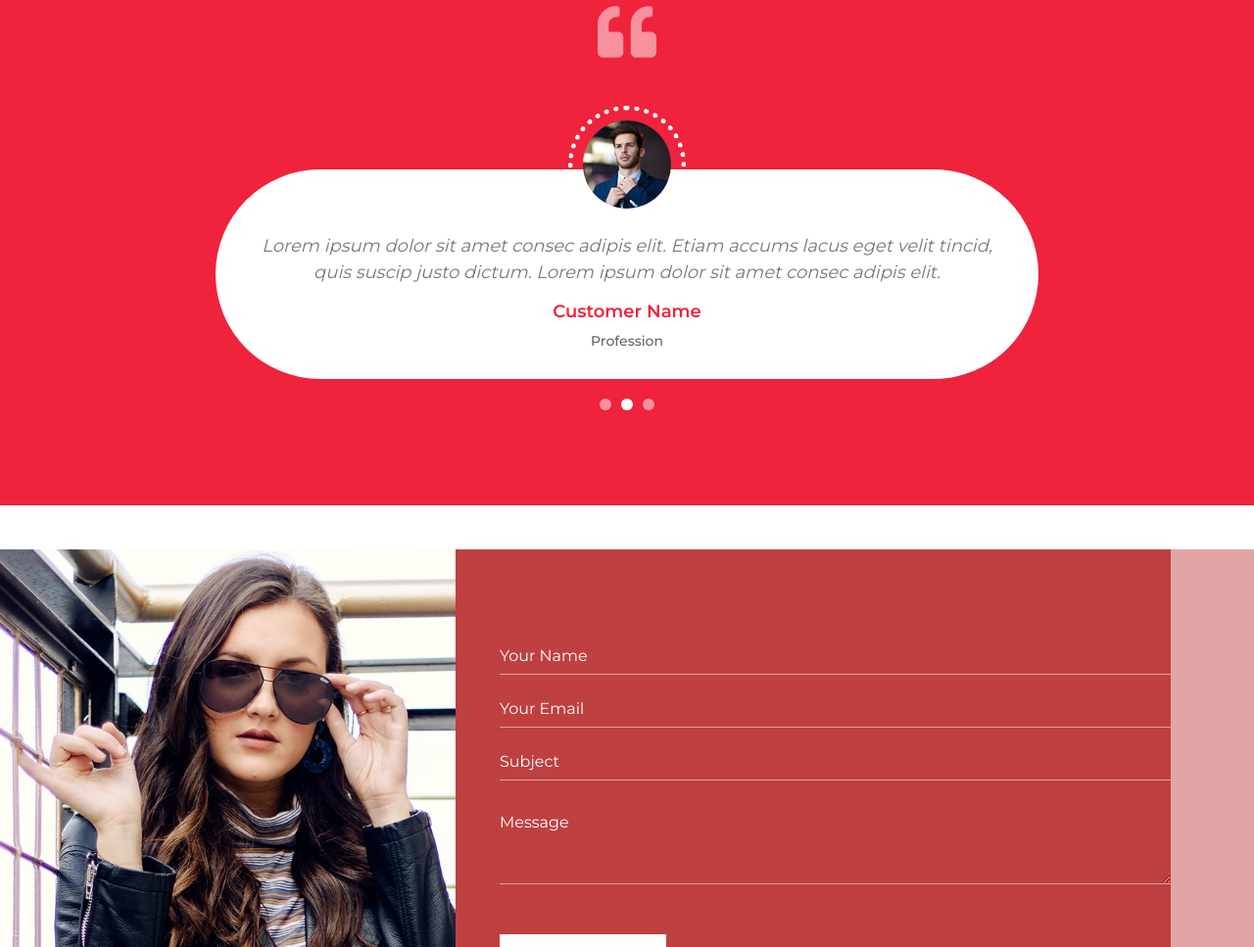
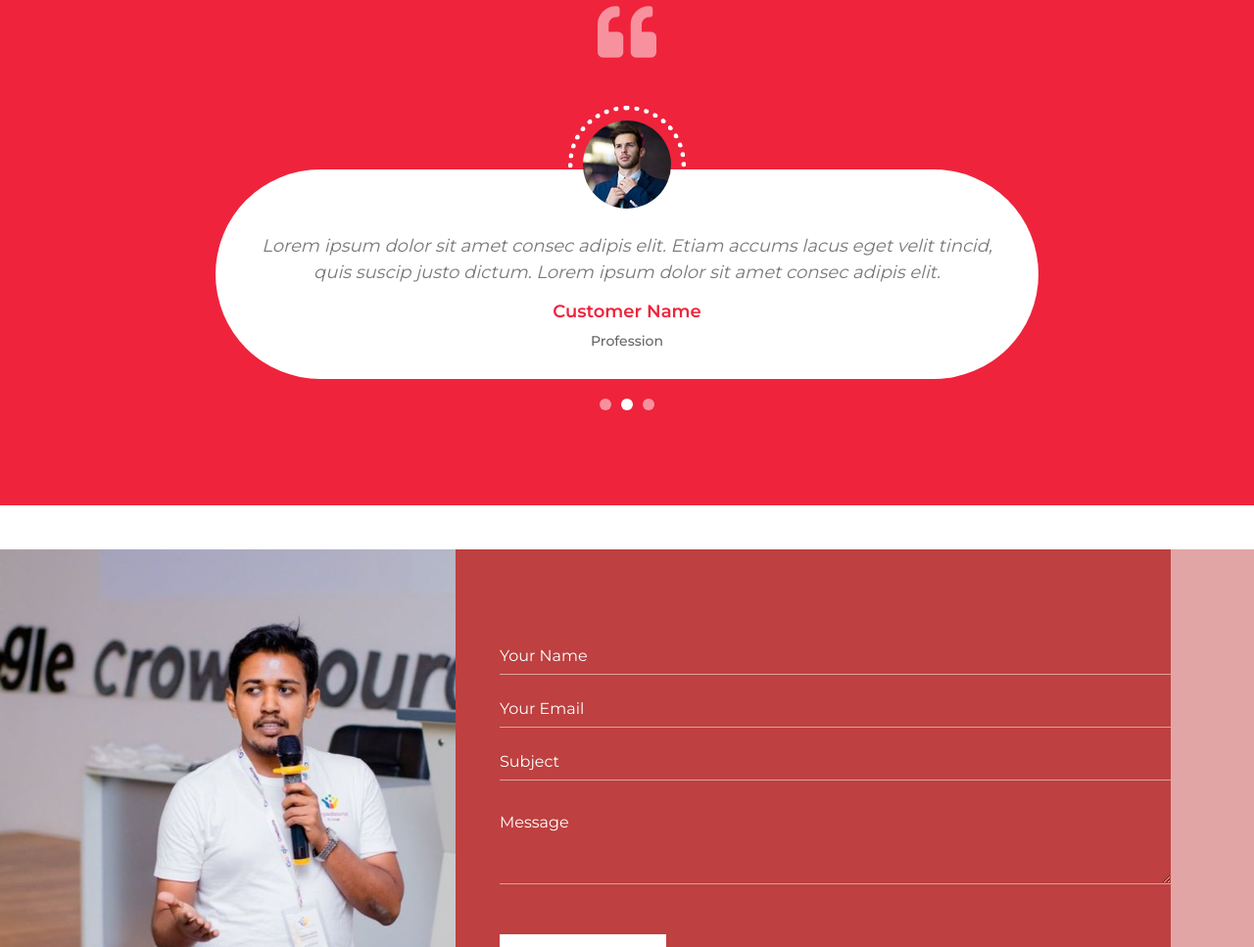
Before and after one commit to chamod93/chamod93.github.io, a plain HTML site: page index.html in a window 1280 px wide. Shown: the part 5481-6448 px from the top of the page at 98% size. Drawn offline with nearby package versions, Linux system fonts and the light colour scheme.

Commit message:
Update style.css

```diff
--- a/css/style.css
+++ b/css/style.css
@@ -1310,7 +1310,7 @@ a:focus {
 }
 
 .contact .container-fluid {
-    background: url(../img/contact.jpg) left center no-repeat;
+    background: url(../img/contact.png) left center no-repeat;
     background-size: contain;
 }
 
```
